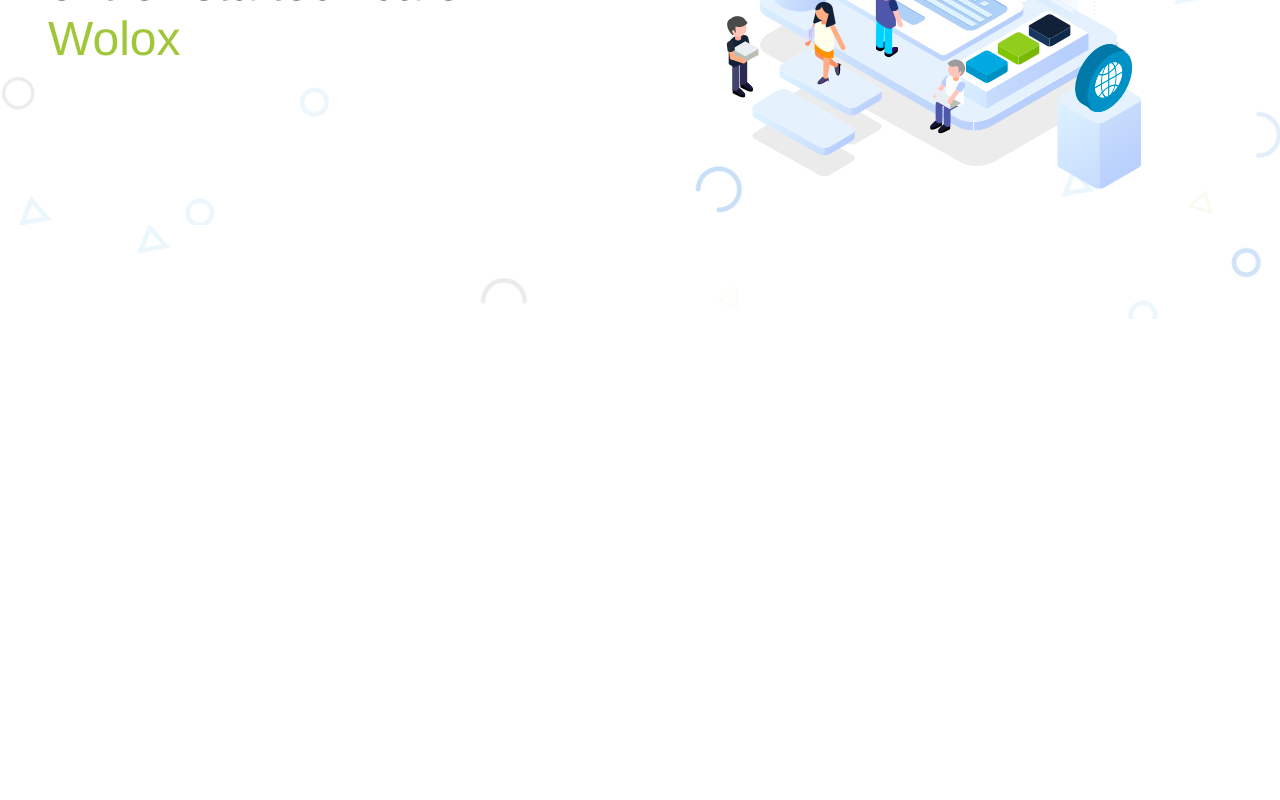
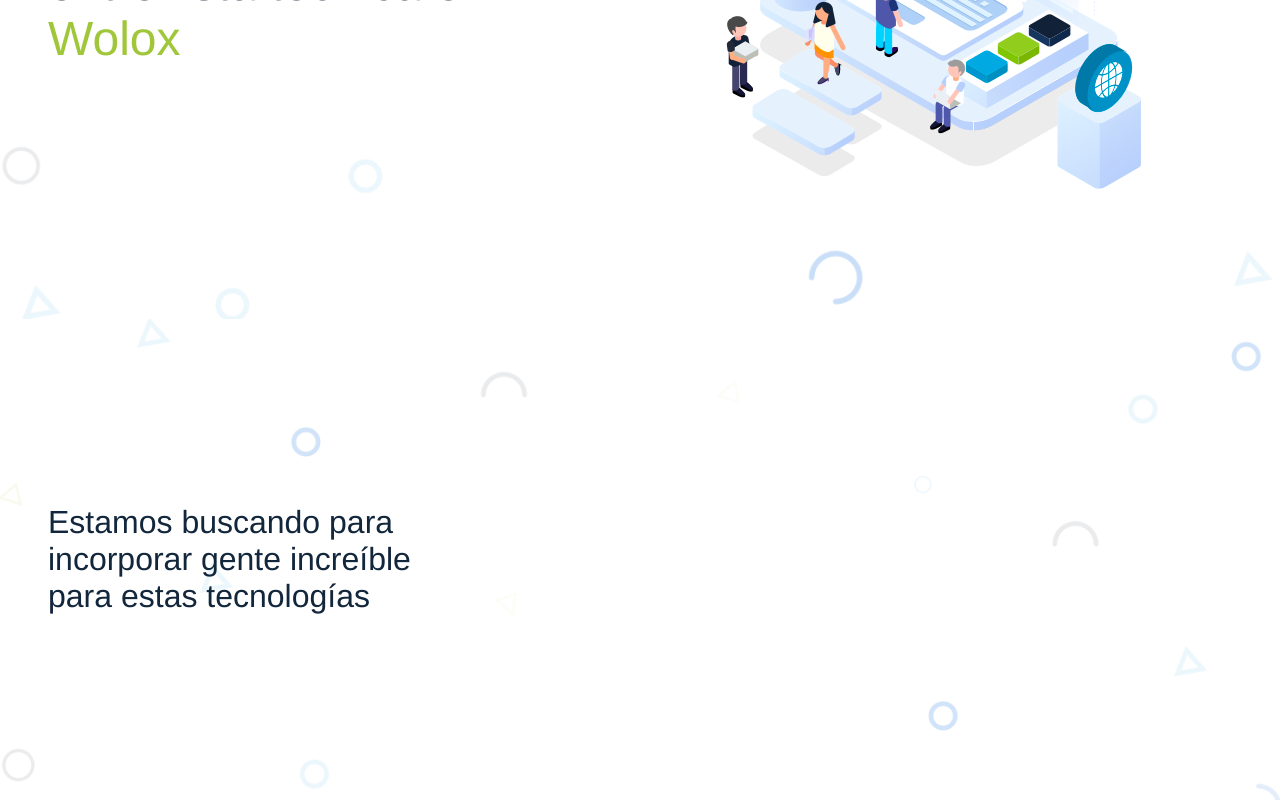
Before and after one commit to rochafederico/wolox, an Angular app: page / in a window 1280 px wide. Shown: the part 440-1240 px from the top of the page. Before the commit the page ends 800 px from the top, so only its background shows below. Built offline with nearby package versions, Linux system fonts and the light colour scheme.

Commit message:
Close #5 Technologies

```diff
--- a/projects/wolox/src/app/components/header/header.component.html
+++ b/projects/wolox/src/app/components/header/header.component.html
@@ -1,4 +1,4 @@
-<header>
+<header class="bg-header">
   <wlx-logo></wlx-logo>
   <ng-content></ng-content>
 </header>
--- /dev/null
+++ b/projects/wolox/src/app/components/technologies/technologies.component.html
@@ -0,0 +1,43 @@
+<section class="bg-header" [attr.id]="id">
+  <h2>
+    Estamos buscando para incorporar gente increíble para estas tecnologías
+  </h2>
+  <div>
+    <svg width="100%" viewBox="0 0 570 367" version="1.1" xmlns="http://www.w3.org/2000/svg"
+      xmlns:xlink="http://www.w3.org/1999/xlink">
+      <title>Tecnologys</title>
+      <g stroke="none" stroke-width="1" fill="none" fill-rule="evenodd" font-family="Fira Sans">
+        <text font-size="50" fill="#1D263A">
+          <tspan x="397" y="191">Rails</tspan>
+        </text>
+        <text font-size="46" fill="#1D90C4">
+          <tspan x="111.198" y="201">Java</tspan>
+        </text>
+        <text font-size="55" fill="#A3CC39">
+          <tspan x="405.234" y="98">Vue.js</tspan>
+        </text>
+        <text font-size="48" fill="#29A5DD">
+          <tspan x="27.081" y="350">Net Core</tspan>
+        </text>
+        <text font-size="54" fill="#9B9B9B">
+          <tspan x="232.234" y="145">Node</tspan>
+        </text>
+        <text font-size="57" fill="#1D263A">
+          <tspan x="170.18" y="50">Angular</tspan>
+        </text>
+        <text font-size="56" fill="#29A5DD">
+          <tspan x="34.158" y="120">React</tspan>
+        </text>
+        <text font-size="64" fill="#29A5DD">
+          <tspan x="136.205" y="274">React Native</tspan>
+        </text>
+        <text font-size="50" fill="#A3CC39">
+          <tspan x="373.292" y="355">Android</tspan>
+        </text>
+        <text font-size="51" fill="#9B9B9B">
+          <tspan x="0.24" y="270">iOS</tspan>
+        </text>
+      </g>
+    </svg>
+  </div>
+</section>
--- /dev/null
+++ b/projects/wolox/src/app/components/technologies/technologies.component.scss
@@ -0,0 +1,66 @@
+@import '../../../styles/variables';
+
+:host > section {
+  display: flex;
+  flex-direction: column;
+  align-items: center;
+  justify-content: space-around;
+  padding: 0 #{$space * 3};
+
+  svg {
+    padding-bottom: 3rem;
+    padding-top: 3rem;
+  }
+
+  @media (min-width: $breakpoint-md) {
+    min-height: 50vh;
+  }
+  @media (min-width: $breakpoint-md) {
+    justify-content: stretch;
+    flex-direction: row;
+    h2 {
+      padding-right: #{$space * 12};
+    }
+    svg {
+      text {
+        animation-name: technology;
+        animation-duration: 10s;
+        animation-iteration-count: infinite;
+        animation-timing-function: ease-in-out;
+        animation-fill-mode: both;
+        transform-origin: center;
+        @for $i from 1 through 12 {
+          &:nth-child(#{$i}){
+            animation-delay: #{$i * 1.1}s;
+          }
+        }
+      }
+    }
+    & > *{
+      width: 50%;
+      box-sizing: border-box;
+    }
+  }
+  h2 {
+    font-size: 2rem;
+  }
+}
+
+@keyframes technology{
+  0% {
+    opacity: 0;
+    transform: scale(.5);
+  }
+  25% {
+    opacity: 1;
+    transform: scale(1);
+  }
+  75% {
+    opacity: 1;
+    transform: scale(1);
+  }
+  100% {
+    opacity: 0;
+    transform: scale(.75);
+  }
+}
--- a/projects/wolox/src/app/components/wellcome/wellcome.component.html
+++ b/projects/wolox/src/app/components/wellcome/wellcome.component.html
@@ -1,4 +1,4 @@
-<section [attr.id]="id">
+<section class="bg-header" [attr.id]="id">
   <h1>Bienvenido a tu <b>entrevista t&eacute;cnica</b> en <strong class="secondary">Wolox</strong></h1>
   <div class="team">
     <img class="responsive" src="assets/Ic_ilustra_Hero.png"
--- a/projects/wolox/src/app/components/wellcome/wellcome.component.scss
+++ b/projects/wolox/src/app/components/wellcome/wellcome.component.scss
@@ -1,16 +1,12 @@
 @import '../../../styles/variables';
 
 :host > section {
-  background: url('/assets/Bg_Header.png');
-  background-position-y: top;
-  background-size: contain;
-
   display: flex;
   flex-direction: column;
   align-items: center;
   justify-content: stretch;
   padding: 0 #{$space * 3};
-  @media (min-width: $breakpoint-sm) {
+  @media (min-width: $breakpoint-md) {
     flex-direction: row;
     height: calc(100vh - #{$space * 8});
     h1 {
--- a/projects/wolox/src/app/modules/landing/landing.module.ts
+++ b/projects/wolox/src/app/modules/landing/landing.module.ts
@@ -4,6 +4,7 @@ import { CommonModule } from '@angular/common';
 import { HeaderComponent } from '../../components/header/header.component';
 import { LogoComponent } from '../../components/logo/logo.component';
 import { NavbarComponent } from '../../components/navbar/navbar.component';
+import { TechnologiesComponent } from '../../components/technologies/technologies.component';
 import { WellcomeComponent } from '../../components/wellcome/wellcome.component';
 import { HomeLandingComponent } from '../../pages/home-landing/home-landing.component';
 import { LandingRoutingModule } from './landing-routing.module';
@@ -14,6 +15,7 @@ import { LandingRoutingModule } from './landing-routing.module';
     HeaderComponent,
     LogoComponent,
     NavbarComponent,
+    TechnologiesComponent,
     WellcomeComponent,
     // Pages
     HomeLandingComponent
--- a/projects/wolox/src/app/pages/home-landing/home-landing.component.html
+++ b/projects/wolox/src/app/pages/home-landing/home-landing.component.html
@@ -11,4 +11,5 @@
 </wlx-header>
 <main>
   <wlx-wellcome id="wellcome"></wlx-wellcome>
+  <wlx-technologies id="technologies"></wlx-technologies>
 </main>
--- a/projects/wolox/src/styles/_variables.scss
+++ b/projects/wolox/src/styles/_variables.scss
@@ -1,6 +1,9 @@
 $font: 'Fira Sans', Helvetica, Arial, sans-serif;
 $space: 1rem;
+$text: #12263C;
 $primary: #00A7E8;
 $secondary: #9FC739;
 
 $breakpoint-sm: 768px;
+$breakpoint-md: 960px;
+$breakpoint-lg: 1080px;
--- a/projects/wolox/src/styles/styles.scss
+++ b/projects/wolox/src/styles/styles.scss
@@ -10,6 +10,7 @@ html {
 }
 
 body {
+  color: $text;
   font-family: $font;
   padding: 0;
   margin: 0;
@@ -19,3 +20,10 @@ img.responsive {
   max-width: 100%;
   height: auto;
 }
+
+.bg-header {
+  background: url('/assets/Bg_Header.png');
+  background-position-y: top;
+  background-size: cover;
+  background-attachment: fixed;
+}
```
Also changed, not shown: projects/wolox/src/app/components/technologies/technologies.component.ts (added, +10 -0 lines).
